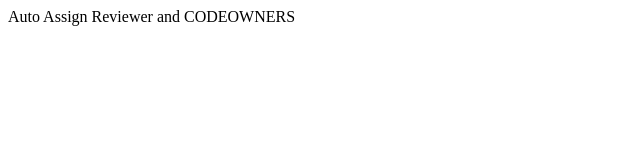
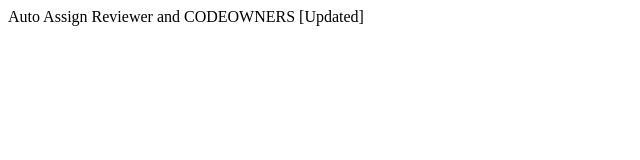
Before and after one commit to timotiusas11/auto-assign-reviewer, a plain HTML site: page index.html in a window 1280 px wide. Shown: the full height of the page, 0-640 px from the left. Drawn offline with Linux system fonts and the light colour scheme.

Commit message:
update content

```diff
--- a/index.html
+++ b/index.html
@@ -1 +1 @@
-<p>Auto Assign Reviewer and CODEOWNERS</p>
+<p>Auto Assign Reviewer and CODEOWNERS [Updated]</p>
```
